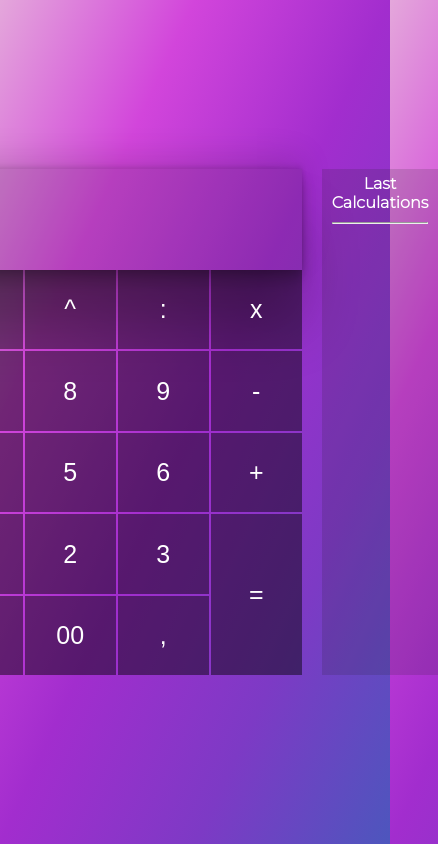
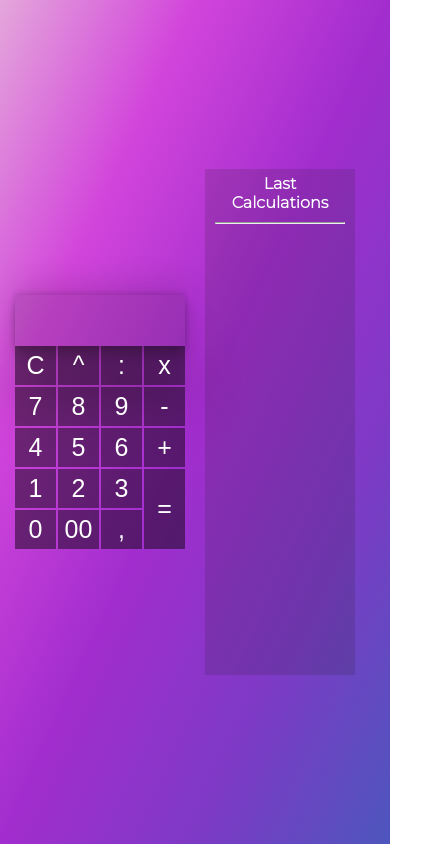
Before and after one commit to Arcadius94/Calculator, a plain HTML site: page index.html in a window 390 px wide. Shown: the whole page, 438 px wide, since content can reach past the window. Drawn offline with Linux system fonts and the light colour scheme.

Commit message:
add media

```diff
--- a/style.css
+++ b/style.css
@@ -28,6 +28,15 @@ body {
   min-width: 370px;
   max-width: 370px;
 }
+
+@media (max-width: 600px) {
+  .calc {
+    height: 30vh;
+    min-width: 170px;
+    max-width: 170px;
+  }
+}
+
 .display {
   width: 100%;
   min-height: 20%;
@@ -48,7 +57,9 @@ body {
   font-weight: bold;
   letter-spacing: 2px;
 }
-
+.previousNumber {
+  color: rgb(182, 182, 182);
+}
 .mathSign,
 .previousNumber {
   font-size: 22px;
```
